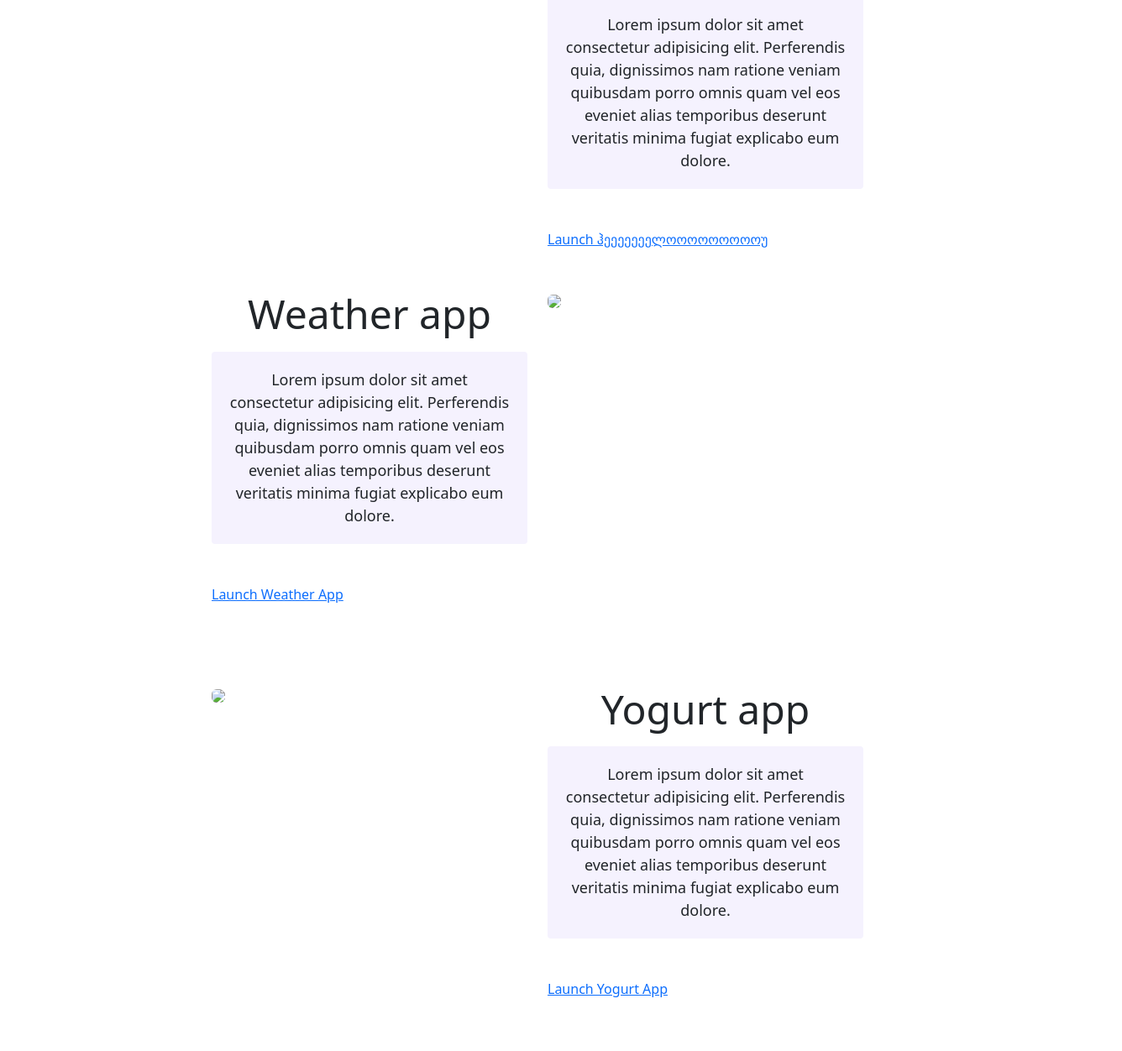
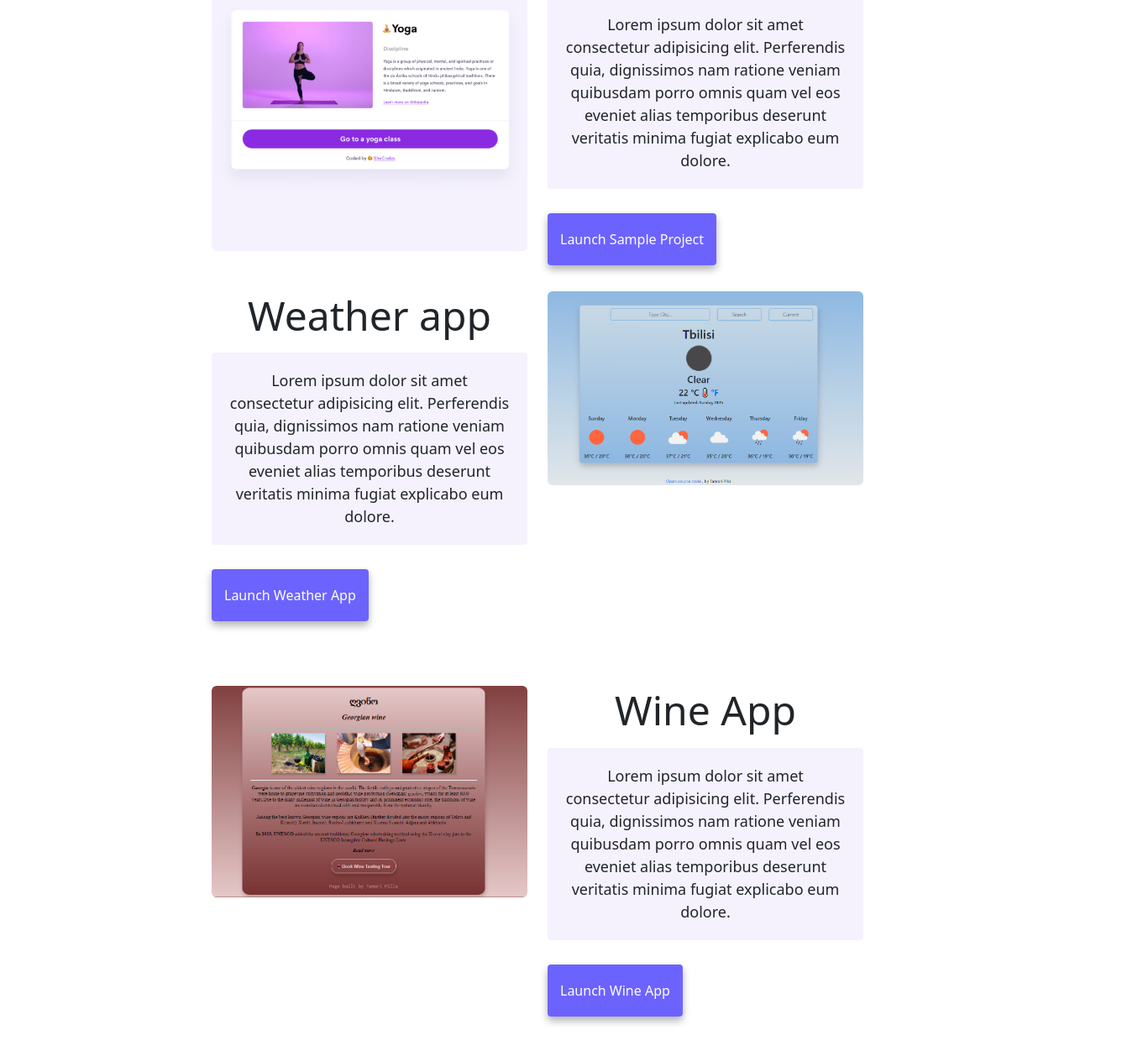
Before and after one commit to Ta-Muna/Responsive, a plain HTML site: page SheCodes Responsive - week two - Homework/index.html in a window 1280 px wide. Shown: the part 485-1737 px from the top of the page at 84% size, 1336 px wide, since content can reach past the window. Drawn offline with nearby package versions, Linux system fonts and the light colour scheme.

Commit message:
HTML name changes

```diff
--- a/SheCodes Responsive - week two - Homework/index.html
+++ b/SheCodes Responsive - week two - Homework/index.html
@@ -22,16 +22,18 @@
   <body>
     <nav class="navbar navbar-expand-lg navbar-light bg-light fixed-top">
       <div class="container">
-        <a class="navbar-brand" href="index.html"> Tamari Pilia</a>
+        <a class="navbar-brand" href="index.html">Tamari Pilia</a>
         <button
           class="navbar-toggler"
           type="button"
-          data-bs-toggler="collapse"
+          data-bs-toggle="collapse"
           data-bs-target="#navbarNav"
-          aria-controlls="navbarNav"
+          aria-controls="navbarNav"
           aria-expanded="false"
-          aria-label="toggle navigation"
-        ></button>
+          aria-label="Toggle navigation"
+        >
+          <span class="navbar-toggler-icon"></span>
+        </button>
         <div class="collapse navbar-collapse" id="navbarNav">
           <ul class="navbar-nav">
             <li class="nav-item">
@@ -61,10 +63,10 @@
     <div class="container">
       <div class="row">
         <div class="col-md-6">
-          <img src="images/yoga.png" class="img-fluid rounded" />
+          <img src="source/yoga.png" class="img-fluid rounded" />
         </div>
         <div class="col-md-6">
-          <h2 class="mb-3">ჰეეეეეეეეელოოოოოოოუუუუუ</h2>
+          <h2 class="mb-3">Sample Project</h2>
           <p>
             Lorem ipsum dolor sit amet consectetur adipisicing elit. Perferendis
             quia, dignissimos nam ratione veniam quibusdam porro omnis quam vel
@@ -72,7 +74,7 @@
             explicabo eum dolore.
           </p>
           <div class="mt-5">
-            <a href="#" class="primary-link">Launch ჰეეეეეეელოოოოოოოოოუ</a>
+            <a href="#" class="contact">Launch Sample Project</a>
           </div>
         </div>
       </div>
@@ -87,20 +89,20 @@
             explicabo eum dolore.
           </p>
           <div class="mb-5 mt-5">
-            <a href="#" class="primary-link">Launch Weather App</a>
+            <a href="#" class="contact">Launch Weather App</a>
           </div>
         </div>
         <div class="col-md-6">
-          <img src="images/weather.png" class="img-fluid rounded" />
+          <img src="source/weather.png" class="img-fluid rounded" />
         </div>
       </div>
 
       <div class="row mt-5">
         <div class="col-md-6">
-          <img src="images/yogurt.png" class="img-fluid rounded" />
+          <img src="source/wine.png" class="img-fluid rounded" />
         </div>
         <div class="col-md-6">
-          <h2 class="mb-3">Yogurt app</h2>
+          <h2 class="mb-3">Wine App</h2>
           <p>
             Lorem ipsum dolor sit amet consectetur adipisicing elit. Perferendis
             quia, dignissimos nam ratione veniam quibusdam porro omnis quam vel
@@ -108,7 +110,7 @@
             explicabo eum dolore.
           </p>
           <div class="mt-5">
-            <a href="#" class="primary-link">Launch Yogurt App</a>
+            <a href="#" class="contact">Launch Wine App</a>
           </div>
         </div>
       </div>
--- a/SheCodes Responsive - week two - Homework/source/styles.css
+++ b/SheCodes Responsive - week two - Homework/source/styles.css
@@ -17,7 +17,10 @@
 }
 
 .contact {
-  display: flex;
+  border-radius: 4px;
+  padding: 20px 15px;
+  text-decoration: none;
+  text-transform: capitalize;
   background: var(--primary-color);
   box-shadow: var(--box-shadow);
   color: white;
```
Also changed, not shown: SheCodes Responsive - week two - Homework/source/weather.png (added), SheCodes Responsive - week two - Homework/source/wine.png (added), SheCodes Responsive - week two - Homework/source/yoga.png (added).
